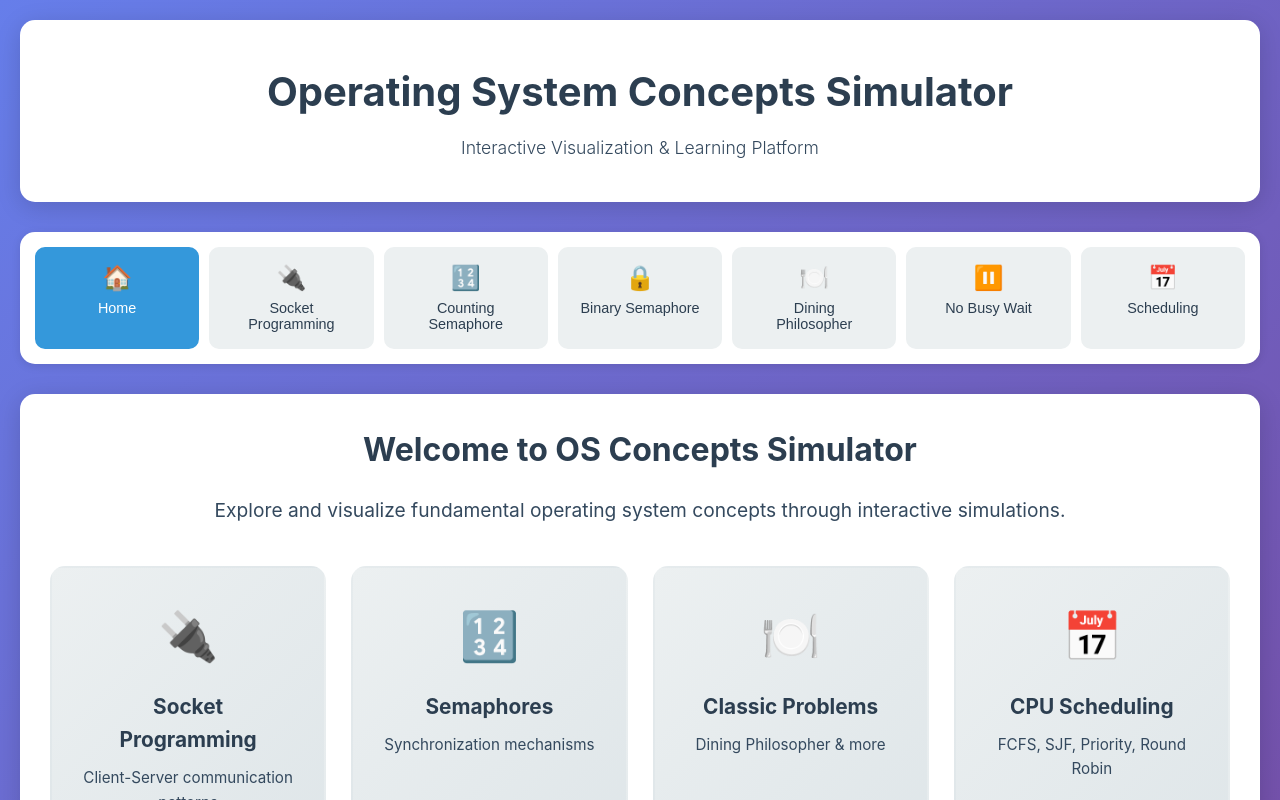
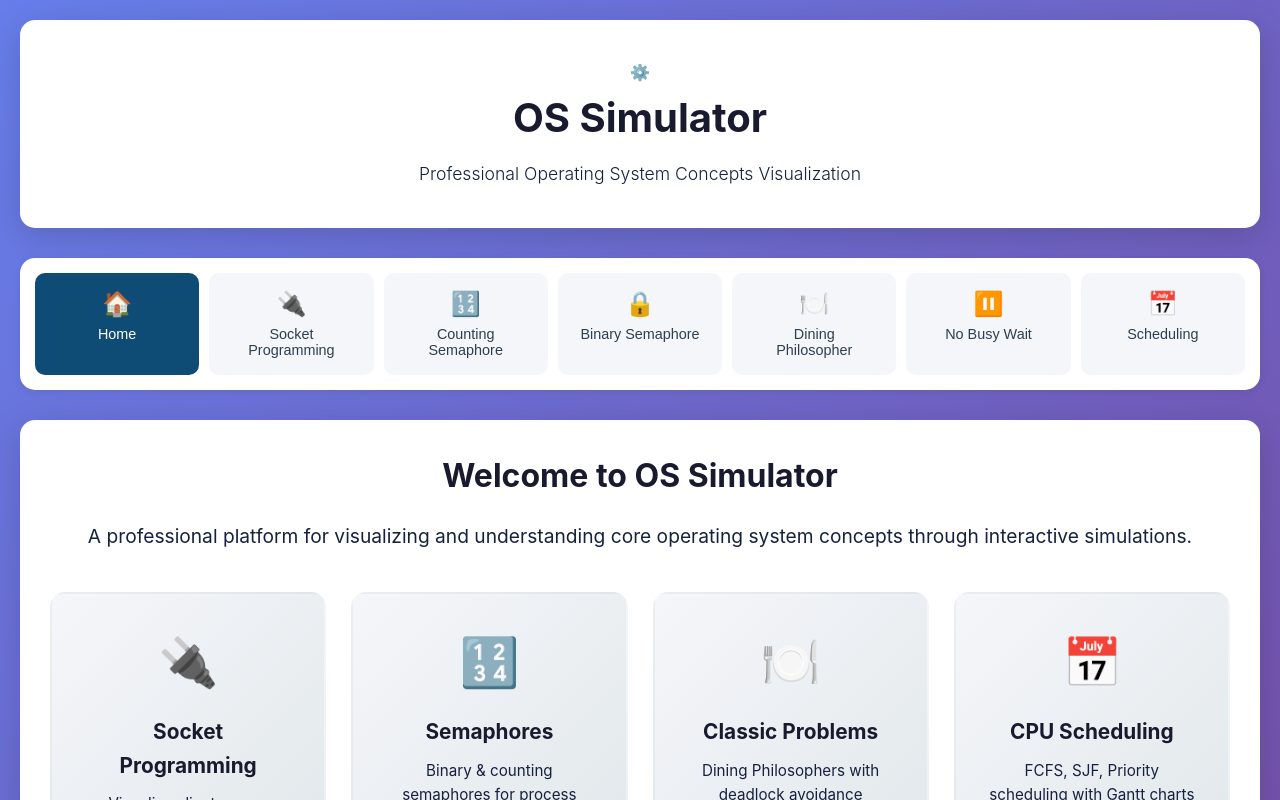
Before and after one commit to Enigmah-00/OS_Simulator, a React (Vite) app: page / in a window 1280 px wide. Shown: the top 800 px of the page. Built offline with nearby package versions, Linux system fonts and the light colour scheme.

Commit message:
UI Advanced

```diff
--- a/package.json
+++ b/package.json
@@ -1,5 +1,5 @@
 {
-  "name": "os-concepts-simulator",
+  "name": "os-simulator",
   "private": true,
   "version": "1.0.0",
   "type": "module",
--- a/src/App.tsx
+++ b/src/App.tsx
@@ -47,8 +47,11 @@ function App() {
   return (
     <div className="container">
       <header>
-        <h1>Operating System Concepts Simulator</h1>
-        <p className="subtitle">Interactive Visualization & Learning Platform</p>
+        <div className="logo-container">
+          <span className="logo-icon">⚙️</span>
+          <h1>OS Simulator</h1>
+        </div>
+        <p className="subtitle">Professional Operating System Concepts Visualization</p>
       </header>
 
       <nav className="main-nav">
@@ -69,7 +72,7 @@ function App() {
       </main>
 
       <footer>
-        <p>&copy; 2025 OS Concepts Simulator | Educational Purpose</p>
+        <p>&copy; 2025 OS Simulator | Built for Education & Understanding</p>
       </footer>
     </div>
   )
--- a/src/components/Home.tsx
+++ b/src/components/Home.tsx
@@ -2,28 +2,28 @@ function Home() {
   return (
     <section className="section">
       <div className="welcome-card">
-        <h2>Welcome to OS Concepts Simulator</h2>
-        <p>Explore and visualize fundamental operating system concepts through interactive simulations.</p>
+        <h2>Welcome to OS Simulator</h2>
+        <p>A professional platform for visualizing and understanding core operating system concepts through interactive simulations.</p>
         <div className="features-grid">
           <div className="feature-card">
             <span className="feature-icon">🔌</span>
             <h3>Socket Programming</h3>
-            <p>Client-Server communication patterns</p>
+            <p>Visualize client-server communication with handshake protocols and message exchange</p>
           </div>
           <div className="feature-card">
             <span className="feature-icon">🔢</span>
             <h3>Semaphores</h3>
-            <p>Synchronization mechanisms</p>
+            <p>Binary & counting semaphores for process synchronization and mutual exclusion</p>
           </div>
           <div className="feature-card">
             <span className="feature-icon">🍽️</span>
             <h3>Classic Problems</h3>
-            <p>Dining Philosopher & more</p>
+            <p>Dining Philosophers with deadlock avoidance strategies and visual resource allocation</p>
           </div>
           <div className="feature-card">
             <span className="feature-icon">📅</span>
             <h3>CPU Scheduling</h3>
-            <p>FCFS, SJF, Priority, Round Robin</p>
+            <p>FCFS, SJF, Priority scheduling with Gantt charts and performance metrics</p>
           </div>
         </div>
       </div>
--- a/src/index.css
+++ b/src/index.css
@@ -1,16 +1,22 @@
 :root {
-  --primary-color: #2c3e50;
-  --secondary-color: #34495e;
-  --accent-color: #3498db;
+  /* Classic Professional Color Palette */
+  --primary-color: #1a1a2e;
+  --secondary-color: #16213e;
+  --accent-color: #0f4c75;
+  --accent-light: #3282b8;
   --success-color: #27ae60;
   --warning-color: #f39c12;
   --danger-color: #e74c3c;
-  --light-bg: #ecf0f1;
+  --light-bg: #f5f6fa;
   --white: #ffffff;
   --text-color: #2c3e50;
-  --border-color: #bdc3c7;
-  --shadow: 0 2px 10px rgba(0, 0, 0, 0.1);
-  --shadow-lg: 0 5px 25px rgba(0, 0, 0, 0.15);
+  --text-light: #7f8c8d;
+  --border-color: #dcdde1;
+  --shadow: 0 2px 8px rgba(0, 0, 0, 0.08);
+  --shadow-md: 0 4px 16px rgba(0, 0, 0, 0.12);
+  --shadow-lg: 0 8px 32px rgba(0, 0, 0, 0.15);
+  --gradient-bg: linear-gradient(135deg, #667eea 0%, #764ba2 100%);
+  --gradient-card: linear-gradient(135deg, #f5f7fa 0%, #c3cfe2 100%);
 }
 
 * {
@@ -25,9 +31,10 @@ body {
     sans-serif;
   -webkit-font-smoothing: antialiased;
   -moz-osx-font-smoothing: grayscale;
-  background: linear-gradient(135deg, #667eea 0%, #764ba2 100%);
+  background: var(--gradient-bg);
   min-height: 100vh;
   line-height: 1.6;
+  color: var(--text-color);
 }
 
 code {
```
